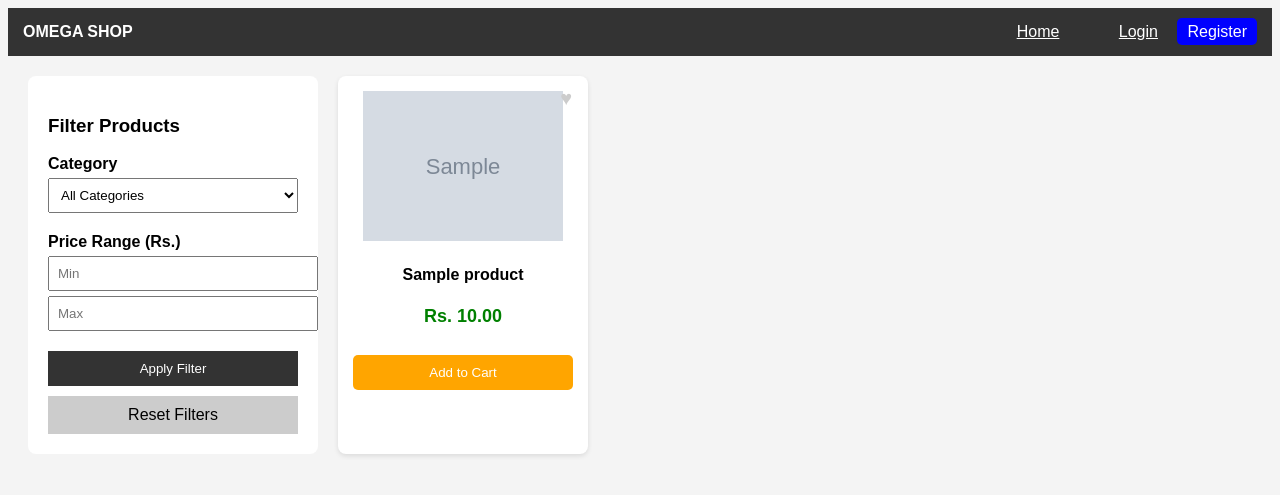
After one commit to umegaeshan/OMEGA-Pratices, a PHP site: page /user/products.php in a window 1280 px wide. The commit adds this page. Shown: the top 495 px of the page. Run offline with PHP 8.4, Linux system fonts and the light colour scheme; tables that the repository leaves empty or names only in its code hold one stand-in row (values such as "Sample post"); grey boxes marked "Sample" are stand-in pictures.

Commit message:
Adjust navbar spacing; add products page
Tweak navbar link spacing and reorder the username/display in includes/navbar.php to improve layout. Add new user/products.php: a product listing page with server-side filtering by category and price, SQL query construction, product grid UI, "NEW" badge for recent items, favorite and add-to-cart forms, and inclusion of the site navbar. Note: GET parameters are used directly in the query; consider input validation/sanitization in a follow-up.

```diff
--- a/includes/navbar.php
+++ b/includes/navbar.php
@@ -3,23 +3,25 @@
         <strong>OMEGA SHOP</strong>
     </div>
     <div>
-        <a href="home.php" style="color: white; margin-right: 15px;">Home</a>
+        <a href="home.php" style="color: white; margin-right: 55px;">Home</a>
 
         <?php if (isset($_SESSION['role'])): ?>
 
             <?php if ($_SESSION['role'] == 'admin'): ?>
-                <a href="../admin/admin_dashbord.php" style="color: yellow; margin-right: 15px;">Admin Dashboard</a>
-                <a href="../admin/manage_products.php" style="color: yellow; margin-right: 15px;">Manage Products</a>
+                <a href="../admin/admin_dashbord.php" style="color: yellow; margin-right: 55px;">Admin Dashboard</a>
+                <a href="../admin/manage_products.php" style="color: yellow; margin-right: 55px;">Manage Products</a>
             <?php endif; ?>
 
             <?php if ($_SESSION['role'] == 'user'): ?>
-                <a href="../user/my_orders.php" style="color: white; margin-right: 15px;">My Orders</a>
-                <a href="../user/cart.php" style="color: white; margin-right: 15px;">Cart</a>
+                <a href="../user/my_orders.php" style="color: white; margin-right: 55px;">My Orders</a>
+                <a href="../user/cart.php" style="color: white; margin-right: 55px;">Cart</a>
             <?php endif; ?>
 
-            <a href="../public/profile.php" style="color: white; margin-right: 15px;">Profile</a>
+
+            <a href="../public/profile.php" style="color: white; margin-right: 550px;">Profile</a>
+
+            <span style="margin-left: 10px;margin-left: 50px;">Hi, <?php echo $_SESSION['username']; ?></span>
             <a href="../public/logout.php" style="background: red; color: white; padding: 5px 10px; text-decoration: none; border-radius: 5px;">Logout</a>
-            <span style="margin-left: 10px;">Hi, <?php echo $_SESSION['username']; ?></span>
 
         <?php else: ?>
             <a href="../public/login.php" style="color: white; margin-right: 15px;">Login</a>
--- /dev/null
+++ b/user/products.php
@@ -0,0 +1,240 @@
+<?php
+session_start();
+include_once("../connect/connect.php");
+
+// 1. මූලික Query එක සකස් කිරීම
+$whereClause = "WHERE 1=1"; // පෙරීම පටන් ගැනීමට මූලික කොන්දේසිය
+
+// Category එක තෝරා ඇත්නම්
+if (isset($_GET['category']) && $_GET['category'] != '') {
+    $cat = $_GET['category'];
+    $whereClause .= " AND category = '$cat'";
+}
+
+// Price Range එක තෝරා ඇත්නම්
+if (isset($_GET['min_price']) && isset($_GET['max_price']) && $_GET['max_price'] != '') {
+    $min = $_GET['min_price'];
+    $max = $_GET['max_price'];
+    $whereClause .= " AND price BETWEEN $min AND $max";
+}
+
+// අවසාන SQL Query එක
+$sql = "SELECT * FROM products $whereClause ORDER BY created_at DESC";
+$result = mysqli_query($conn, $sql);
+?>
+
+<!DOCTYPE html>
+<html lang="en">
+
+<head>
+    <meta charset="UTF-8">
+    <title>All Products | OMEGA</title>
+    <style>
+        /* සරල CSS */
+        body {
+            font-family: sans-serif;
+            background-color: #f4f4f4;
+        }
+
+        /* Layout එක: වම් පැත්තේ Filter, දකුණේ බඩු */
+        .main-container {
+            display: flex;
+            padding: 20px;
+        }
+
+        .filter-sidebar {
+            width: 250px;
+            background: white;
+            padding: 20px;
+            border-radius: 8px;
+            margin-right: 20px;
+            height: fit-content;
+        }
+
+        .product-grid {
+            flex: 1;
+            display: flex;
+            flex-wrap: wrap;
+            gap: 20px;
+        }
+
+        /* Filter Form Styles */
+        .filter-group {
+            margin-bottom: 15px;
+        }
+
+        .filter-group label {
+            display: block;
+            margin-bottom: 5px;
+            font-weight: bold;
+        }
+
+        .filter-group select,
+        .filter-group input {
+            width: 100%;
+            padding: 8px;
+            margin-bottom: 5px;
+        }
+
+        .btn-filter {
+            background: #333;
+            color: white;
+            padding: 10px;
+            border: none;
+            width: 100%;
+            cursor: pointer;
+        }
+
+        .btn-reset {
+            background: #ccc;
+            color: black;
+            text-align: center;
+            display: block;
+            padding: 10px;
+            text-decoration: none;
+            margin-top: 10px;
+        }
+
+        /* Product Card Styles */
+        .card {
+            background: white;
+            width: 220px;
+            padding: 15px;
+            border-radius: 8px;
+            box-shadow: 0 2px 5px rgba(0, 0, 0, 0.1);
+            position: relative;
+            text-align: center;
+        }
+
+        .card img {
+            width: 100%;
+            height: 150px;
+            object-fit: contain;
+        }
+
+        .price {
+            color: green;
+            font-weight: bold;
+            font-size: 18px;
+        }
+
+        /* New Arrival Label */
+        .new-badge {
+            position: absolute;
+            top: 10px;
+            left: 10px;
+            background: red;
+            color: white;
+            padding: 5px 10px;
+            font-size: 12px;
+            border-radius: 5px;
+        }
+
+        /* Favorite Icon */
+        .fav-btn {
+            position: absolute;
+            top: 10px;
+            right: 10px;
+            background: none;
+            border: none;
+            font-size: 20px;
+            cursor: pointer;
+            color: #ccc;
+        }
+
+        .fav-btn:hover {
+            color: red;
+        }
+
+        .btn-cart {
+            background: orange;
+            color: white;
+            border: none;
+            padding: 10px;
+            width: 100%;
+            margin-top: 10px;
+            cursor: pointer;
+            border-radius: 5px;
+        }
+    </style>
+</head>
+
+<body>
+
+    <?php include('../includes/navbar.php'); ?>
+
+    <div class="main-container">
+
+        <div class="filter-sidebar">
+            <h3>Filter Products</h3>
+            <form action="products.php" method="GET">
+
+                <div class="filter-group">
+                    <label>Category</label>
+                    <select name="category">
+                        <option value="">All Categories</option>
+                        <option value="computer" <?php if (isset($_GET['category']) && $_GET['category'] == 'computer') echo 'selected'; ?>>Computers</option>
+                        <option value="spares" <?php if (isset($_GET['category']) && $_GET['category'] == 'spares') echo 'selected'; ?>>Spare Parts</option>
+                        <option value="accessories" <?php if (isset($_GET['category']) && $_GET['category'] == 'accessories') echo 'selected'; ?>>Accessories</option>
+                    </select>
+                </div>
+
+                <div class="filter-group">
+                    <label>Price Range (Rs.)</label>
+                    <input type="number" name="min_price" placeholder="Min" value="<?php if (isset($_GET['min_price'])) echo $_GET['min_price']; ?>">
+                    <input type="number" name="max_price" placeholder="Max" value="<?php if (isset($_GET['max_price'])) echo $_GET['max_price']; ?>">
+                </div>
+
+                <button type="submit" class="btn-filter">Apply Filter</button>
+                <a href="products.php" class="btn-reset">Reset Filters</a>
+            </form>
+        </div>
+
+        <div class="product-grid">
+            <?php
+            if (mysqli_num_rows($result) > 0) {
+                while ($row = mysqli_fetch_assoc($result)) {
+
+                    // New Arrival Logic එක (දින 7ක් ඇතුළත දැමූ ඒවා)
+                    $is_new = false;
+                    $product_date = new DateTime($row['created_at']);
+                    $today = new DateTime();
+                    $interval = $today->diff($product_date);
+
+                    if ($interval->days <= 7) {
+                        $is_new = true;
+                    }
+            ?>
+
+                    <div class="card">
+                        <?php if ($is_new): ?>
+                            <span class="new-badge">NEW</span>
+                        <?php endif; ?>
+
+                        <form action="add_favorite.php" method="POST" style="display:inline;">
+                            <input type="hidden" name="p_id" value="<?php echo $row['id']; ?>">
+                            <button type="submit" class="fav-btn">♥</button>
+                        </form>
+
+                        <img src="../uploads/<?php echo $row['image']; ?>" alt="Product">
+                        <h4><?php echo $row['name']; ?></h4>
+                        <p class="price">Rs. <?php echo number_format($row['price'], 2); ?></p>
+
+                        <form action="cart.php" method="POST">
+                            <input type="hidden" name="p_id" value="<?php echo $row['id']; ?>">
+                            <button type="submit" name="add_to_cart" class="btn-cart">Add to Cart</button>
+                        </form>
+                    </div>
+
+            <?php
+                }
+            } else {
+                echo "<h3>No products found matching your filter!</h3>";
+            }
+            ?>
+        </div>
+    </div>
+
+</body>
+
+</html>
```
